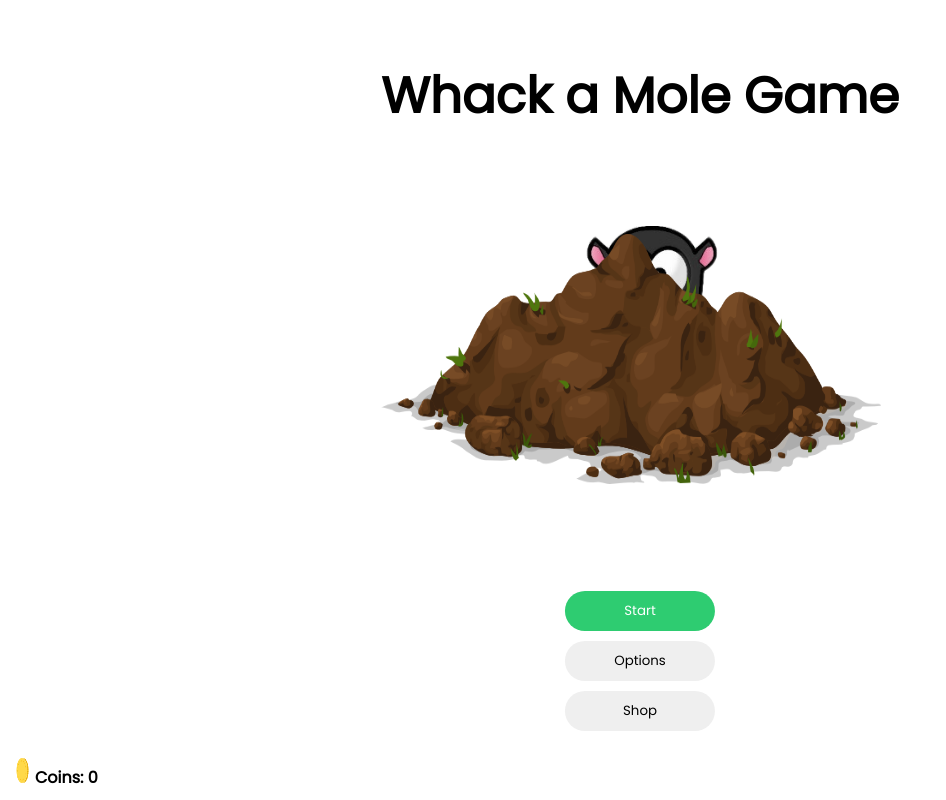
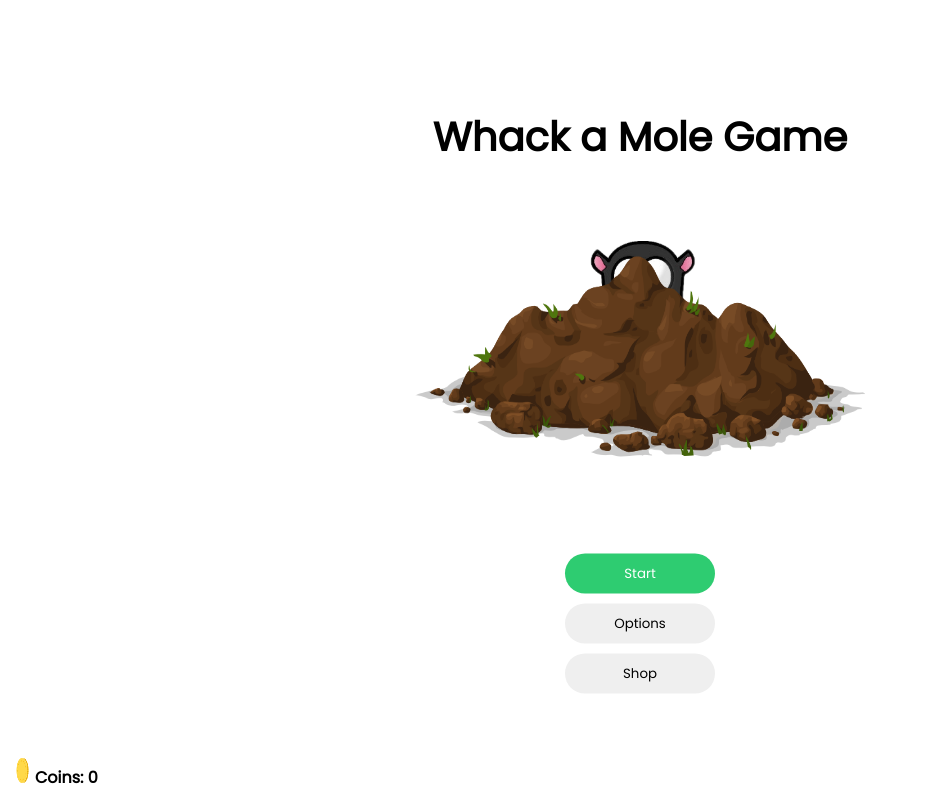
Before and after one commit to aleksaa03/Whack-a-mole, a plain HTML site: page Whack a mole/index.html in a window 1280 px wide. Shown: the whole page, without its empty margins (0-946 px from the left). Drawn offline with Linux system fonts and the light colour scheme.

Commit message:
Add files via upload

```diff
--- a/Whack a mole/style.css
+++ b/Whack a mole/style.css
@@ -34,25 +34,26 @@
 .main-page h1,
 .main-page .images,
 .main-page .buttons {
-  padding: 50px 0;
+  padding: 50px 0 40px 0;
 }
 .main-page h1 {
-  font-size: 50px;
+  font-size: 40px;
+  text-align: center;
 }
 .main-page .images {
   position: relative;
 }
 .main-page .images img:nth-child(1) {
-  height: 200px;
-  width: 250px;
+  height: 150px;
+  width: 200px;
   position: absolute;
   z-index: -1;
   top: 10%;
   left: 30%;
 }
 .main-page .images img:nth-child(2) {
-  height: 250px;
-  width: 500px;
+  height: 200px;
+  width: 450px;
 }
 .main-page .buttons button {
   display: block;
```
